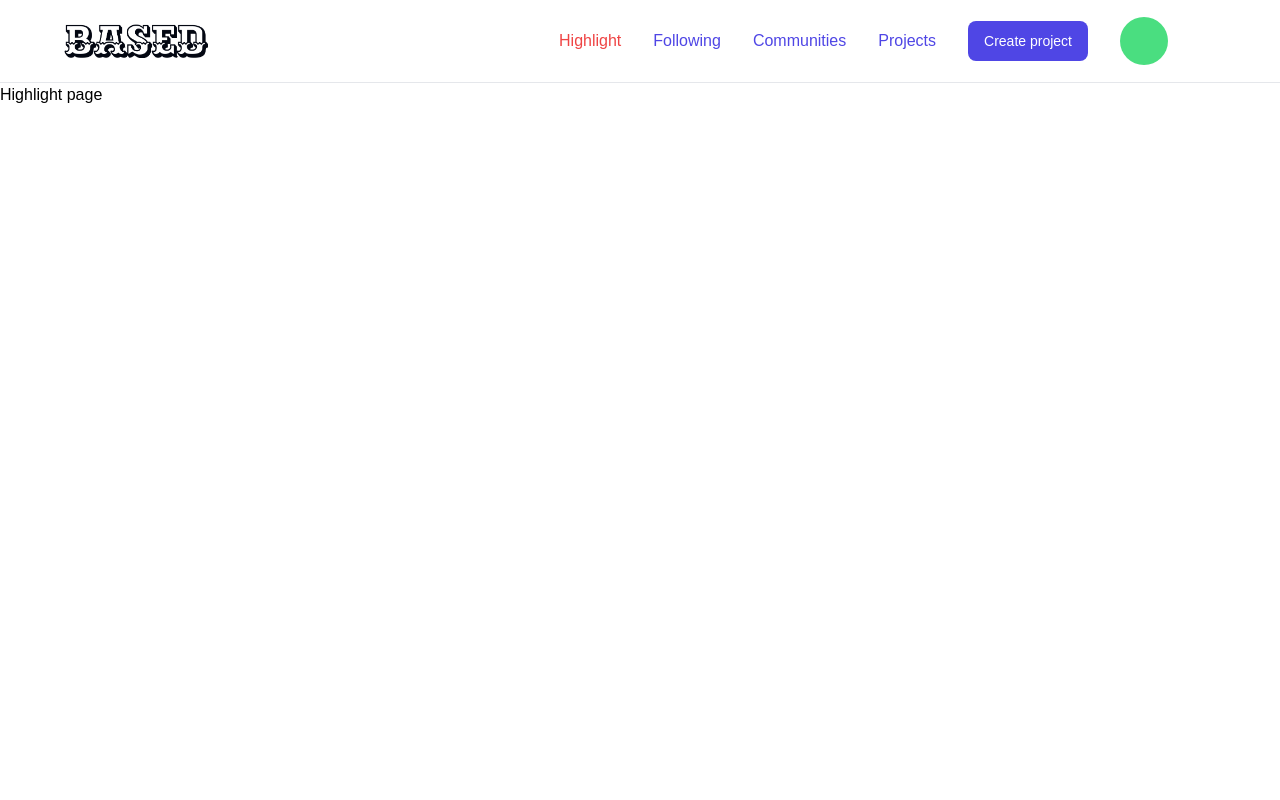
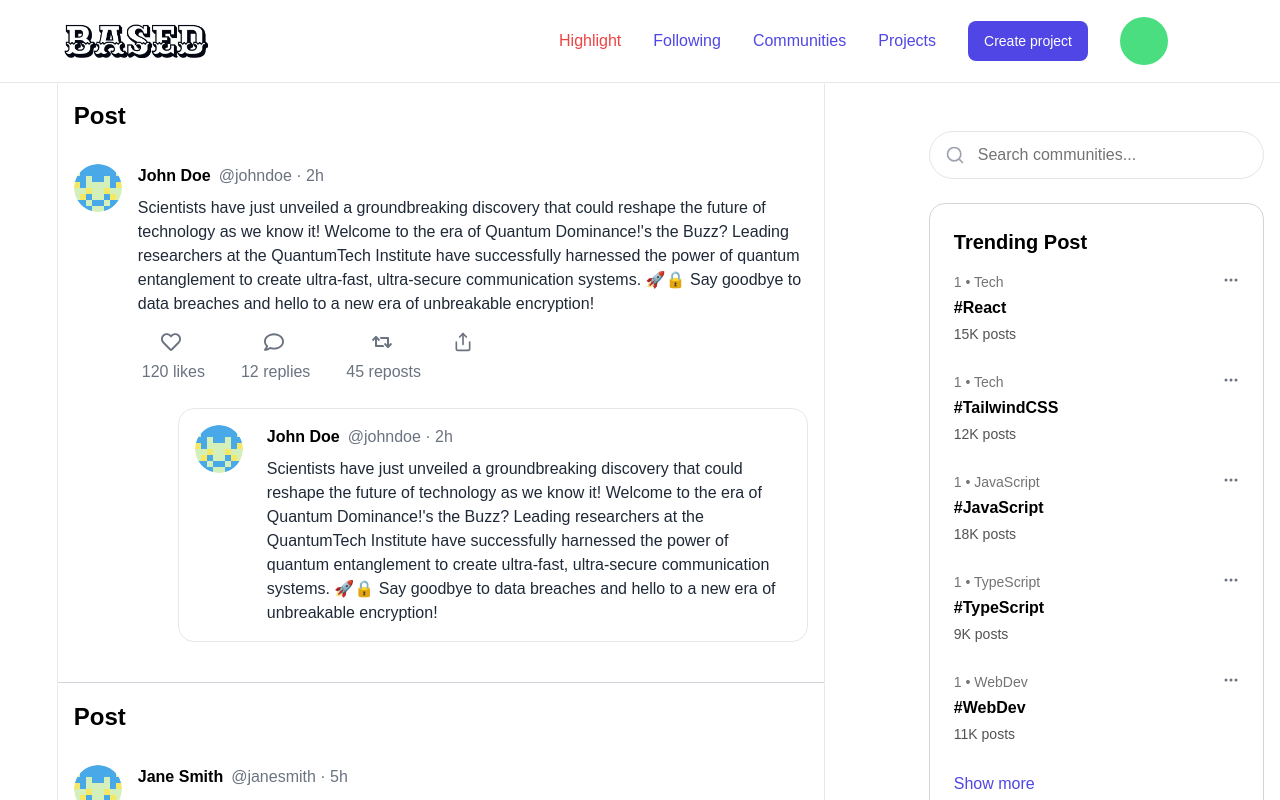
Before and after one commit to Bee-code-tech/BASED, a Next.js app: page /highlights in a window 1280 px wide. Shown: the top 800 px of the page. Built offline with nearby package versions, Linux system fonts and the light colour scheme.

Commit message:
highlight page

```diff
--- /dev/null
+++ b/app/highlight-details/page.tsx
@@ -0,0 +1,11 @@
+import React from 'react'
+
+const page = () => {
+  return (
+    <div>
+      saf
+    </div>
+  )
+}
+
+export default page
--- a/app/highlights/page.tsx
+++ b/app/highlights/page.tsx
@@ -1,8 +1,35 @@
+import Post from '@/components/Posts'
+import SearchCommunity from '@/components/SearchCommunity'
+import { postData } from '@/data'
 import React from 'react'
 
 const Highlight = () => {
   return (
-    <div>Highlight page</div>
+      <div className=' grid grid-cols-10 items-start justify-center  min-h-screen container mx-auto gap-6'>
+      <div className="col-span-7  h-full w-full flex items-end justify-end pr-16  ">
+        <div className="max-w-3xl  ">
+      {/* Map over the postData array to render each post */}
+      {postData.map((post, index) => (
+        <div className="border border-t-transparent border-b-transparent items-end " key={index}>
+          <Post
+          profilePic={post.profilePic}
+          name={post.name}
+          tagName={post.tagName}
+          timePosted={post.timePosted}
+          postText={post.postText}
+          postImage={post.postImage}
+          comments={post.comments}
+          retweets={post.retweets}
+          likes={post.likes}
+        />
+        </div>
+      ))}
+    </div>
+      </div>
+      <div className="col-span-3  h-full w-full mt-12">
+        <SearchCommunity title='Trending Post' />
+      </div>
+    </div>
   )
 }
 
--- /dev/null
+++ b/components/Posts.tsx
@@ -0,0 +1,118 @@
+import Image, { StaticImageData } from 'next/image';
+import React from 'react';
+import { FaRegComment, FaRetweet, FaRegHeart } from 'react-icons/fa';
+import { FiShare } from 'react-icons/fi';
+
+// Define the Post component
+const Post: React.FC<{
+  profilePic?: string | StaticImageData;
+  name: string;
+  tagName: string;
+  timePosted: string;
+  postText: string;
+  postImage?: string | StaticImageData;
+  comments: number;
+  retweets: number;
+  likes: number;
+}> = ({
+  profilePic,
+  name,
+  tagName,
+  timePosted,
+  postText,
+  postImage,
+  comments,
+  retweets,
+  likes,
+}) => {
+  // Fallback for profile picture if undefined
+  const defaultProfilePic = 'https://via.placeholder.com/150'; // Default placeholder image
+
+  return (
+    <div className="border-b border-gray-300 p-4">
+      <h1 className='mb-8 font-bold text-2xl'>Post </h1>
+      <div className="flex items-start">
+        {/* Profile Picture */}
+        <Image
+          src={profilePic || defaultProfilePic} // Use default image if profilePic is undefined
+          alt={name}
+          width={48}
+          height={48}
+          className="rounded-full mr-4"
+        />
+
+        <div className="flex-1">
+          {/* User Name, Tag, and Time */}
+          <div className="flex items-center space-x-2">
+            <h4 className="font-bold">{name}</h4>
+            <span className="text-gray-500">@{tagName} · {timePosted}</span>
+          </div>
+
+          {/* Post Text */}
+          <p className="mt-2 text-gray-800 mb-4">{postText}</p>
+
+          {/* Post Image (optional) */}
+          {postImage && (
+            <Image
+              src={postImage}
+              alt="Post"
+              width={600}
+              height={300}
+              className="my-2 rounded-lg w-full object-cover"
+            />
+          )}
+
+          {/* Interaction Icons */}
+          <div className="flex justify-start items-start text-gray-500 mt-4 w-auto gap-8">
+             {/* Like Icon and Count */}
+            <div className="flex items-center space-x-1 cursor-pointer hover:text-red-500 flex-col">
+              <FaRegHeart className="w-5 h-5 mb-2" />
+              <span>{likes} likes</span>
+            </div>
+            {/* Comment Icon and Count */}
+            <div className="flex items-center space-x-1 cursor-pointer hover:text-blue-500 flex-col">
+              <FaRegComment className="w-5 h-5 mb-2" />
+              <span>{comments} replies</span>
+            </div>
+
+            {/* Retweet Icon and Count */}
+            <div className="flex items-center space-x-1 cursor-pointer hover:text-green-500 flex-col">
+              <FaRetweet className="w-5 h-5 mb-2" />
+              <span>{retweets} reposts</span>
+            </div>
+
+
+
+            {/* Share Icon */}
+            <div className="flex items-center space-x-1 cursor-pointer hover:text-gray-700 flex-col">
+              <FiShare className="w-5 h-5 mb-2" />
+            </div>
+          </div>
+
+          <div className="flex gap-2 border rounded-2xl items-start ml-10 my-6 p-4">
+             <Image
+                src={profilePic || defaultProfilePic}
+                alt={name}
+                width={48}
+                height={48}
+                className="rounded-full mr-4"
+              />
+            <div className="flex-1">
+                 {/* User Name, Tag, and Time */}
+                  <div className="flex items-center space-x-2">
+                    <h4 className="font-bold">{name}</h4>
+                    <span className="text-gray-500">@{tagName} · {timePosted}</span>
+                  </div>
+
+                  {/* Post Text */}
+                  <p className="mt-2 text-gray-800">{postText}</p>
+
+            </div>
+          </div>
+        </div>
+      </div>
+    </div>
+  );
+};
+
+export default Post;
--- a/components/SearchCommunity.tsx
+++ b/components/SearchCommunity.tsx
@@ -60,7 +60,10 @@ const SearchCommunity: React.FC<SearchCommunityProps> = ({ title }) => {
         {/* Display Posts if there are results */}
         {filteredPosts.length > 0 && (
           <>
-            <h2 className="text-xl font-semibold mb-4">{title}</h2> {/* Dynamic title */}
+          <div className="w-full flex items-start">
+            <h2 className="text-xl font-semibold mb-4 text-left">{title}</h2>
+
+          </div>
             <ul className="space-y-4 w-full">
               {displayedPosts.map((post, index) => (
                 <li
--- a/data.ts
+++ b/data.ts
@@ -1,4 +1,6 @@
 import image1 from './assets/project1.png'
+import post from './assets/post.png'
+import avatar from './assets/avatar.png'
 
 export const projects = [
     {
@@ -71,3 +73,40 @@ export const team = [
     joined: true
   }
 ];
+
+
+export const postData = [
+  {
+    profilePic: avatar,
+    name: 'John Doe',
+    tagName: 'johndoe',
+    timePosted: '2h',
+    postText: "Scientists have just unveiled a groundbreaking discovery that could reshape the future of technology as we know it! Welcome to the era of Quantum Dominance!'s the Buzz? Leading researchers at the QuantumTech Institute have successfully harnessed the power of quantum entanglement to create ultra-fast, ultra-secure communication systems. 🚀🔒 Say goodbye to data breaches and hello to a new era of unbreakable encryption!" ,
+    postImage: '', // Optional post image
+    comments: 12,
+    retweets: 45,
+    likes: 120,
+  },
+  {
+    profilePic: avatar,
+    name: 'Jane Smith',
+    tagName: 'janesmith',
+    timePosted: '5h',
+    postText: "Scientists have just unveiled a groundbreaking discovery that could reshape the future of technology as we know it! Welcome to the era of Quantum Dominance!'s the Buzz? Leading researchers at the QuantumTech Institute have successfully harnessed the power of quantum entanglement to create ultra-fast, ultra-secure communication systems. 🚀🔒 Say goodbye to data breaches and hello to a new era of unbreakable encryption!",
+    postImage: '', // Optional post image
+    comments: 20,
+    retweets: 60,
+    likes: 210,
+  },
+  {
+    profilePic: avatar,
+    name: 'Mike Johnson',
+    tagName: 'mikejohnson',
+    timePosted: '1d',
+    postText: "Scientists have just unveiled a groundbreaking discovery that could reshape the future of technology as we know it! Welcome to the era of Quantum Dominance!'s the Buzz? Leading researchers at the QuantumTech Institute have successfully harnessed the power of quantum entanglement to create ultra-fast, ultra-secure communication systems. 🚀🔒 Say goodbye to data breaches and hello to a new era of unbreakable encryption!",
+    postImage: post,
+    comments: 10,
+    retweets: 30,
+    likes: 90,
+  },
+];
--- a/next.config.mjs
+++ b/next.config.mjs
@@ -1,4 +1,8 @@
 /** @type {import('next').NextConfig} */
-const nextConfig = {};
+const nextConfig = {
+  images: {
+    domains: ['via.placeholder.com'],
+  },
+};
 
 export default nextConfig;
```
Also changed, not shown: assets/avatar.png (added), 1 other file (tests, documents, lock files or other folders).
